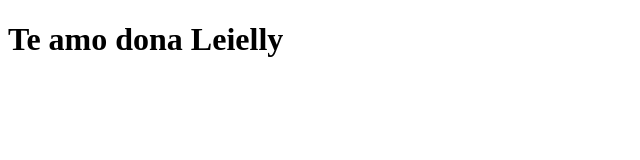
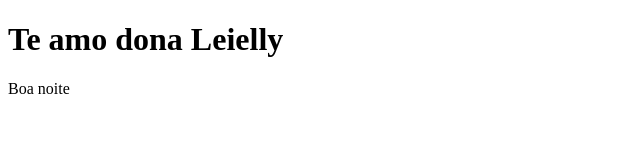
Before and after one commit to caetanodemat/aula4, a plain HTML site: page leielly.html in a window 1280 px wide. Shown: the full height of the page, 0-640 px from the left. Drawn offline with Linux system fonts and the light colour scheme.

Commit message:
boa noite

```diff
--- a/leielly.html
+++ b/leielly.html
@@ -7,6 +7,6 @@
 </head>
 <body> <h1>Te amo dona Leielly</h1>
 
-
+    Boa noite
 </body>
 </html>
```
